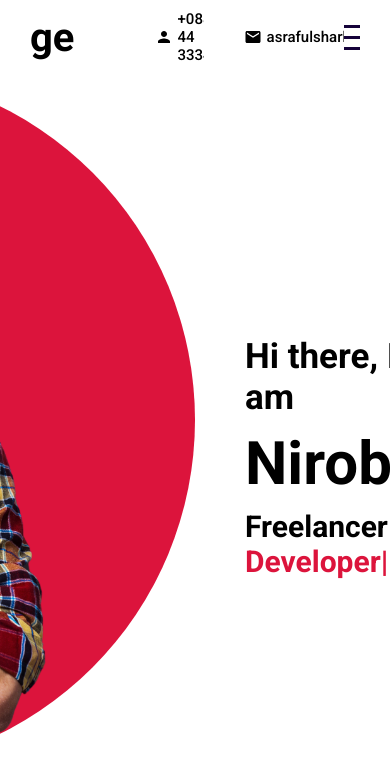
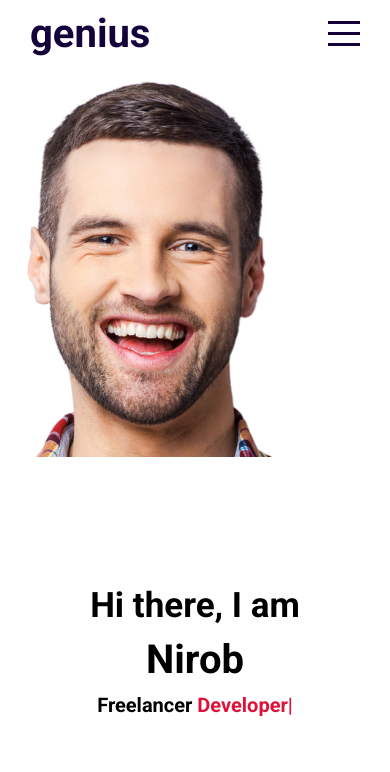
Before and after one commit to asrafulsharker/protfolio_1, a React (Create React App) app: page / in a window 390 px wide. Shown: the top 772 px of the page. Built offline with nearby package versions, Linux system fonts and the light colour scheme.

Commit message:
add mobile friendly

```diff
--- a/src/components/intro/intro.scss
+++ b/src/components/intro/intro.scss
@@ -1,11 +1,19 @@
-.intro{
+@import "../../global.scss";
+
+.intro {
   background-color: white;
   display: flex;
-    .left{
+
+  @include mobile{
+    flex-direction: column;
+    align-items: center;
+  }
+
+  .left {
     flex: 0.5;
     overflow: hidden;
 
-        .imageContainer{
+    .imgContainer {
       width: 700px;
       height: 700px;
       background-color: crimson;
@@ -15,16 +23,24 @@
       justify-content: center;
       float: right;
 
-            img{
+      @include mobile{
+        align-items: flex-start;
+      }
+
+      img {
         height: 90%;
+
+        @include mobile{
+          height: 50%;
         }
       }
     }
-    .right{
+  }
+  .right {
     flex: 0.5;
     position: relative;
 
-        .wrapper{
+    .wrapper {
       width: 100%;
       height: 100%;
       padding-left: 50px;
@@ -32,23 +48,39 @@
       flex-direction: column;
       justify-content: center;
 
-            h1{
+      @include mobile{
+        padding-left: 0;
+        align-items: center;
+      }
+
+      h1 {
         font-size: 60px;
         margin: 10px 0;
+
+        @include mobile{
+          font-size: 40px;
         }
-            h2{
+      }
+      h2 {
         font-size: 35px;
       }
-            h3{
+      h3 {
         font-size: 30px;
-                span{
+
+        @include mobile{
+          font-size: 20px;
+        }
+
+        span {
           font-size: inherit;
           color: crimson;
         }
-                .ityped-cursor{
+
+        .ityped-cursor {
           animation: blink 1s infinite;
         }
-                @keyframes blink{
+
+        @keyframes blink {
             50%{
                 opacity: 1;
             }
@@ -58,22 +90,21 @@
         }
       }
     }
-        a{
+    a {
       position: absolute;
       bottom: 10px;
       left: 40%;
 
-            img{
+      img {
         width: 30px;
         animation: arrowBlink 2s infinite;
       }
-            @keyframes arrowBlink{
-                100%{
+
+      @keyframes arrowBlink {
+        100% {
           opacity: 0;
         }
       }
-
-
     }
   }
 }
--- a/src/components/protfolio/protfolio.scss
+++ b/src/components/protfolio/protfolio.scss
@@ -1,29 +1,44 @@
 @import "../../global.scss";
 
-.protfolio{
+.protfolio {
   background-color: white;
   display: flex;
   flex-direction: column;
   align-items: center;
 
-    h1{
+  h1 {
     font-size: 50px;
+
+    @include mobile{
+      font-size: 20px;
     }
-    ul{
+  }
+
+  ul {
     margin: 10px;
     padding: 0;
     list-style: none;
     display: flex;
 
+    @include mobile{
+      margin: 10px 0;
+      flex-wrap: wrap;
+      justify-content: center;
+    }
+  }
 
-    }
-    .container{
+  .container {
     width: 70%;
     display: flex;
     align-items: center;
     justify-content: center;
     flex-wrap: wrap;
-        .item{
+
+    @include mobile{
+      width: 100%;
+    }
+
+    .item {
       width: 220px;
       height: 150px;
       border-radius: 20px;
@@ -37,12 +52,23 @@
       transition: all .5s ease;
       cursor: pointer;
 
-            img{
+      @include mobile{
+        width: 130px;
+        height: 100px;
+      }
+
+      h3 {
+        position: absolute;
+        font-size: 20px;
+      }
+
+      img {
         width: 100%;
         height: 100%;
         object-fit: cover;
         z-index: 1;
       }
+
       &:hover {
         background-color: $mainColor;
         img {
@@ -50,11 +76,6 @@
           z-index: 0;
         }
       }
-
-        h3{
-            position: absolute;
-            font-size: 20px;
     }
   }
 }
-}
--- a/src/components/protfolioList/protfolioList.scss
+++ b/src/components/protfolioList/protfolioList.scss
@@ -1,12 +1,17 @@
 @import "../../global.scss";
 
-li{
+.protfolioList {
   font-size: 14px;
   margin-right: 50px;
   padding: 7px;
   border-radius: 10px;
   cursor: pointer;
-    &.active{
+
+  @include mobile{
+    margin-right: 20px;
+  }
+
+  &.active {
     background-color: $mainColor;
     color: white;
   }
--- a/src/components/testimonials/testimonials.scss
+++ b/src/components/testimonials/testimonials.scss
@@ -5,17 +5,17 @@
     flex-direction: column;
     align-items: center;
 
-    // @include mobile{
-    //   justify-content: space-around;
-    // }
+    @include mobile{
+      justify-content: space-around;
+    }
 
 
     h1 {
       font-size: 50px;
 
-    //   @include mobile{
-    //     font-size: 20px;
-    //   }
+      @include mobile{
+        font-size: 20px;
+      }
     }
 
     .container {
@@ -25,10 +25,10 @@
       align-items: center;
       justify-content: center;
 
-    //   @include mobile{
-    //     flex-direction: column;
-    //     height: 100%;
-    //   }
+      @include mobile{
+        flex-direction: column;
+        height: 100%;
+      }
 
       .card {
         width: 250px;
@@ -41,21 +41,21 @@
         padding: 20px;
         transition: all 1s ease;
 
-        // @include mobile{
-        //   height: 180px;
-        //   margin: 10px 0;
-        // }
+        @include mobile{
+          height: 180px;
+          margin: 10px 0;
+        }
 
         &.featured{
             width: 300px;
             height: 75%;
             margin: 0 30px;
 
-            // @include mobile{
-            //   width: 250px;
-            //   height: 180px;
-            //   margin: 1px;
-            // }
+            @include mobile{
+              width: 250px;
+              height: 180px;
+              margin: 1px;
+            }
         }
 
         &:hover{
@@ -79,10 +79,10 @@
               object-fit: cover;
               margin: 0 30px;
 
-            //   @include mobile{
-            //     width: 30px;
-            //     height: 30px;
-            //   }
+              @include mobile{
+                width: 30px;
+                height: 30px;
+              }
             }
           }
         }
@@ -92,10 +92,10 @@
           border-radius: 10px;
           background-color: rgb(250, 244, 245);
 
-        //   @include mobile{
-        //     font-size: 12px;
-        //     padding: 5px;
-        //   }
+          @include mobile{
+            font-size: 12px;
+            padding: 5px;
+          }
         }
         .bottom {
           display: flex;
@@ -106,15 +106,15 @@
           h3 {
             margin-bottom: 5px;
 
-            // @include mobile{
-            //   font-size: 14px;
-            // }
+            @include mobile{
+              font-size: 14px;
+            }
           }
           h4{
               color: rgb(121, 115, 115);
-            //   @include mobile{
-            //     font-size: 13px;
-            //   }
+              @include mobile{
+                font-size: 13px;
+              }
           }
         }
       }
--- a/src/components/topbar/topbar.scss
+++ b/src/components/topbar/topbar.scss
@@ -1,53 +1,64 @@
 @import "../../global.scss";
-.topbar{
+
+.topbar {
   width: 100%;
   height: 70px;
   background-color: white;
+  color: $mainColor;
   position: fixed;
   top: 0;
   z-index: 3;
   transition: all 1s ease;
 
-    .wrapper{
+  .wrapper {
     padding: 10px 30px;
     display: flex;
     align-items: center;
     justify-content: space-between;
-        .left{
+
+    .left {
       display: flex;
       align-items: center;
-            .logo{
+
+      .logo {
         font-size: 40px;
         font-weight: 700;
         text-decoration: none;
         color: inherit;
         margin-right: 40px;
       }
-            .itemContainer{
+
+      .itemContainer {
         display: flex;
         align-items: center;
-                margin-left: 40px;
-                .icon{
+        margin-left: 30px;
+
+        @include mobile{
+          display: none;
+        }
+
+        .icon {
           font-size: 18px;
           margin-right: 5px;
         }
 
-                span{
+        span {
           font-size: 15px;
           font-weight: 500;
         }
       }
     }
-        .right{
 
-            .hamburger{
+    .right {
+      .hamburger {
         width: 32px;
         height: 25px;
         display: flex;
         flex-direction: column;
         justify-content: space-between;
         cursor: pointer;
-                span{
+
+        span {
           width: 100%;
           height: 3px;
           background-color: $mainColor;
@@ -57,20 +68,21 @@
       }
     }
   }
-    &.active{
+
+  &.active {
     background-color: $mainColor;
     color: white;
 
-        .hamburger{
-            span{
-                &:first-child{
+    .hamburger {
+      span {
+        &:first-child {
           background-color: white;
           transform: rotate(45deg);
         }
-                &:nth-child(2){
+        &:nth-child(2) {
           opacity: 0;
         }
-                &:last-child{
+        &:last-child {
           background-color: white;
           transform: rotate(-45deg);
         }
--- a/src/global.scss
+++ b/src/global.scss
@@ -1 +1,9 @@
 $mainColor: #15023a;
+
+$width: 768px;
+
+@mixin mobile {
+    @media (max-width: #{$width}){
+        @content
+    }
+}
```
Also changed, not shown: src/app.scss (line endings or trailing spaces). Lines whose indentation alone changed are shown as unchanged.
